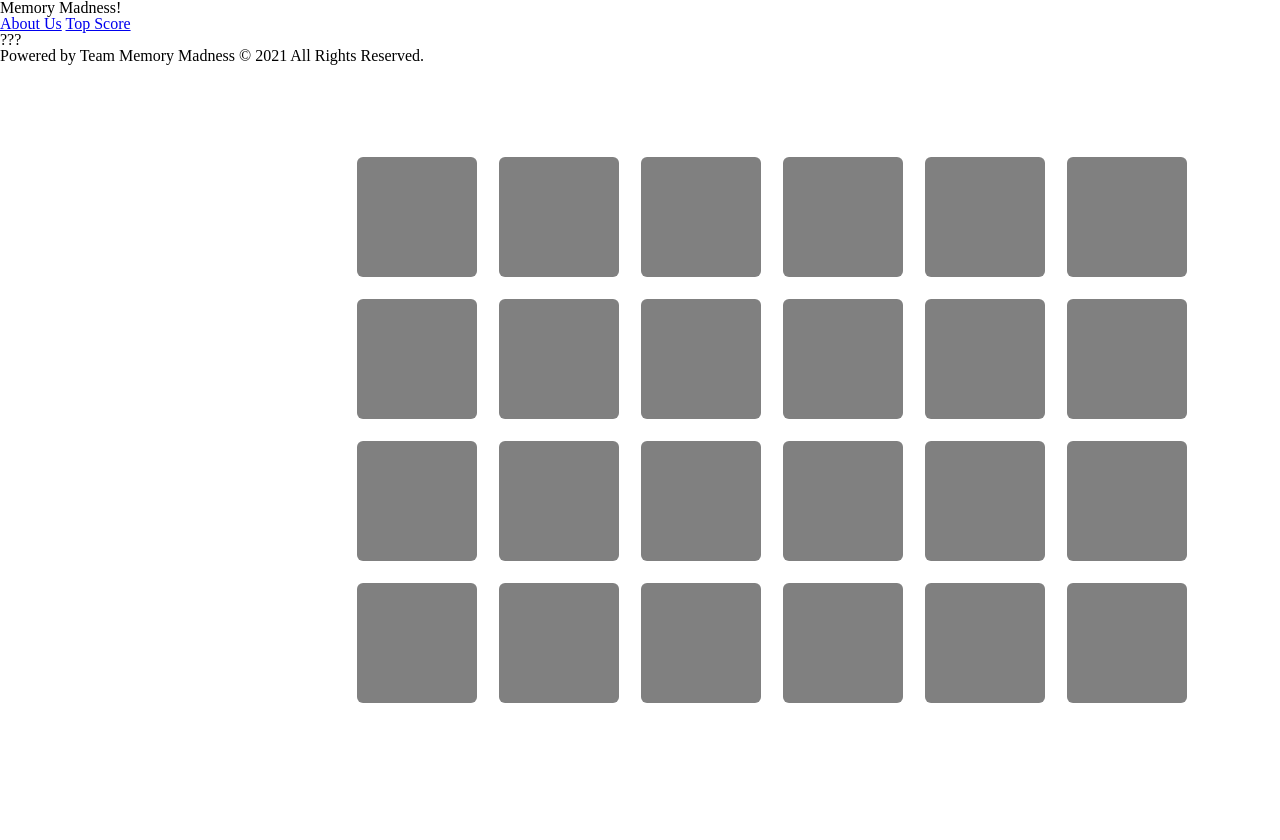
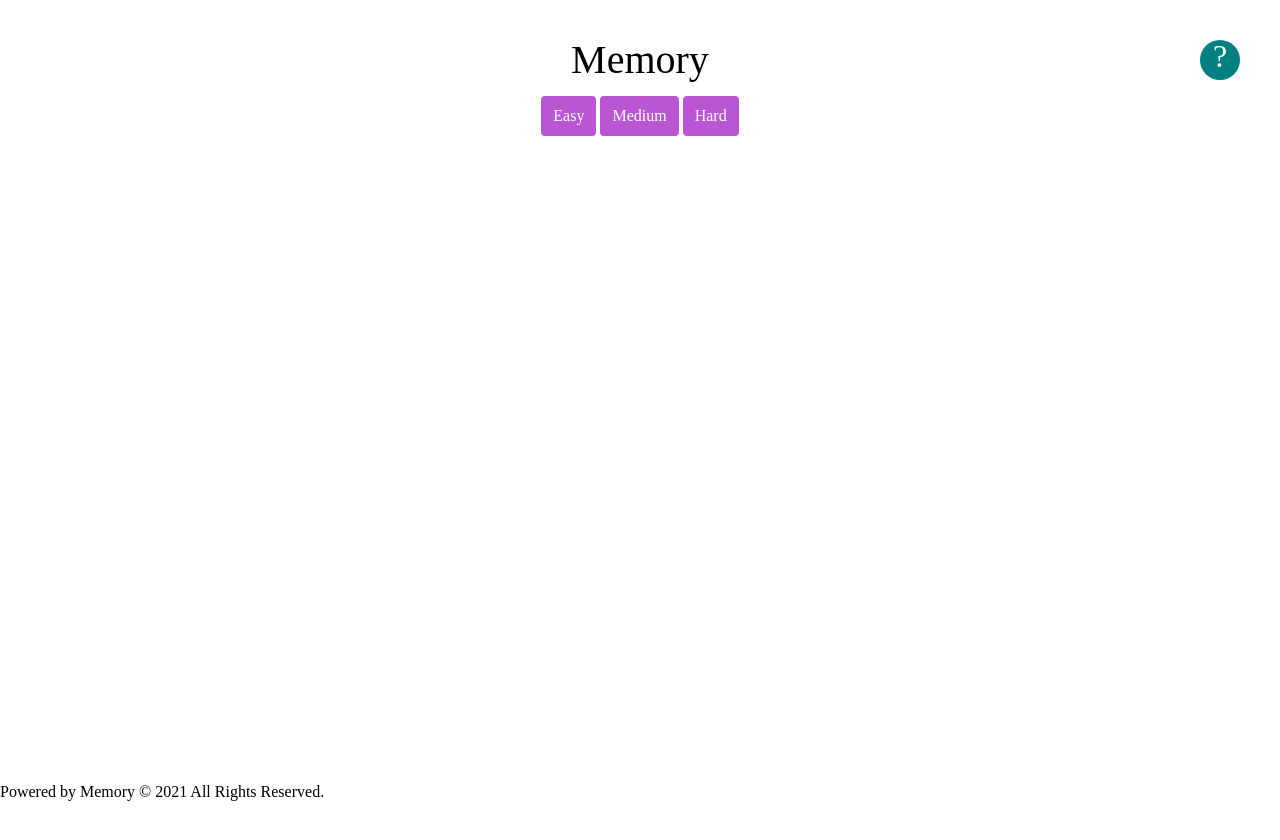
Before and after one commit to hirobius/memory-game, a plain HTML site: page index.html in a window 1280 px wide. After the commit the page ends 800 px from the top, so only its background shows below. Drawn offline with Linux system fonts and the light colour scheme.

Commit message:
difficulty select and light CSS structuring

```diff
--- a/css/styles.css
+++ b/css/styles.css
@@ -1,33 +1,69 @@
 body {
   background-color: white;
+  position: relative;
+  /* display: flex;
+  justify-content: center; */
+}
+
+h1 {
+  display: flex;
+  justify-content: center;
+  font-size: 40px;
+  margin-top: 40px;
+}
+
+#help {
+  position: fixed;
+  text-align: center;
+  border-radius: 100%;
+  font-size: 32px;
+  top: 40px;
+  right: 40px;
+  height: 40px;
+  width: 40px;
+  background-color: teal;
+  color: white;
+}
+
+#help:hover {
+
+}
+
+.nav {
+  display: inline-block;
+  margin: auto;
+}
+
+.form {
+  display: inline-block;
+  margin: auto;
+  height: 10px;
 }
 
 #card-container {
-  position: absolute;
-  top: 120px;
-  left: 25%;
-  width: 50vw;
+  top: 80px;
+  min-width: 600px;
+  width: 20vw;
   margin: auto;
-  padding: 32px;
+  padding-top: 32px;
   display: grid;
   grid-template-columns: repeat(6, 1fr);
   grid-template-rows: repeat(6, 1fr);
-  grid-gap: 12px;
+  grid-gap: 0px;
   perspective: 1000px;
+  /* border: 1px black solid; */
 }
 
 .cards {
-  display: flex;
+  display: inline-flex;
   justify-content: center;
   align-items: center;
   width: 80px;
   height: 80px;
-  border-radius: 4px;
-  padding: 20px;
   background-color: gray;
   border: none;
   border-radius: 6px;
-  margin: 5px;
+  margin: 8px;
   position: relative;
   /* box-shadow: 1px 1px 0 rgba(0, 0, 0, .3); */
   /* transform: scale(1); */
@@ -51,8 +87,24 @@ body {
   background-color: whitesmoke;
 }
 
-.incorrect {
-
+.play {
+  margin: auto;
+  display: flex;
+  justify-content: center;
+  align-content: center;
 }
 
+.play li {
+  display: inline-block;
+  margin: auto;
+  padding: 12px;
+  background-color: mediumorchid;
+  color: white;
+  border-radius: 4px;
+}
 /*  */
+
+footer {
+  position: fixed;
+  bottom: 0%;
+}
--- a/index.html
+++ b/index.html
@@ -11,22 +11,30 @@
 </head>
 
 <body>
-  <h1>Memory Madness!</h1>
+  <h1>Memory</h1>
   <header>
-    <a href="about.html">About Us</a>
-    <a href="leaderboard.html">Top Score</a>
-    <div id="help">???</div>
+    <section class="nav">
+      <!-- <a href="about.html">About Us</a> -->
+      <!-- <a href="leaderboard.html">Top Score</a> -->
+      <div id="help">?</div>
+    </section>
   </header>
-  <form id="playername submission"></form>
-  <h1 id="correct"></h1>
+  <section class="play">
+    <ul id="difficulty">
+      <li>Easy</li>
+      <li>Medium</li>
+      <li>Hard</li>
+    </ul>
+  </section>
+  <section id="form">
+    <form id="playername submission"></form>
+  </section>
   <h1 id="incorrect"></h1>
   <section id="card-container"></section>
   <script src="js/app.js"></script>
   <footer>
-    <p>Powered by Team Memory Madness &copy; 2021 All Rights Reserved.</p>
+    <p>Powered by Memory &copy; 2021 All Rights Reserved.</p>
   </footer>
 </body>
 
 </html>
-
-<!--  -->
--- a/js/app.js
+++ b/js/app.js
@@ -1,40 +1,39 @@
 'use strict';
 
-// // Functions to Create
+// let tries/moves = [];
+// let resetButton;
+// let congratulations = document.getElementById;
+// let tries = 0;
+// tries++;
+// function gameTimer();
 
-// // 1. Global Variables
-// // --- empty card array
-// let emptyCard = [];
-// // --- leaderboard array
-// let topTen = [];
-// // --- click counter
-// let clicks = [];
-// // --- timer
-// // --- reset button
+// LEADERBOARD
 
-// // 2. Create board function (rendering board)
-// // - click - play button
+// let topTenEasy = [];
+// let topTenMedium = [];
+// let topTenHard = [];
 
-// // 3. Arrange card function
-// // - click - easy/med/hard
+// let topPlayer = document.getElementById('leaderboard');
+// for (let i = 0; i < allPlayers.length; i++) {
+//   let child = document.createElement('li');
+//   let currentPlayer = allPlayers[i];
+//   child.textContent = currentPlayer.name;
+//   topPlayer.appendChild(child);
+// }
+// function topTenSorter(playerOne, playerTwo) {
+//   if (playerOne.tries > playerTwo.tries) {
+//     return -1;
+//   }
+//   if (playerOne.tries < playerTwo.tries) {
+//     return 1;
+//   }
+//   if (playerOne.tries === playerTwo.tries) {
+//     return 0;
+//   }
+// };
+// topTenSorter();
 
-// // 4. Flip card function
-// // - click - card flip
-
-// // 5. Check match/equiality function
-// // - IF INCORRECT, flip back over
-// // - remove click - card flip (IF MATCHED)
-
-// // 6. MODAL play again function
-// // - click - play button
-
-// // 7. Render to leaderboard IF IN TOP 10
-// // --- congratulations notification
-// // --- sort scores from HIGH/LOW
-
-// let moves = 0;
-// moves++;
-
+let difficulty = document.getElementById('difficulty');
 let incorrect = document.getElementById('incorrect');
 let cardContainer = document.getElementById('card-container');
 const cards = document.getElementsByClassName('cards');
@@ -83,8 +82,25 @@ new Card('tyrannosaurus-rex');
 new Card('velociraptor');
 new Card('volcano');
 
-function filledBoard() {
+function easyBoard() {
+  board = [];
+  for (let i = 0; i < 8; i++) {
+    board.push(deck[i]);
+    board.push(deck[i]);
+  }
+}
+
+function mediumBoard() {
+  board = [];
   for (let i = 0; i < 12; i++) {
+    board.push(deck[i]);
+    board.push(deck[i]);
+  }
+}
+
+function hardBoard() {
+  board = [];
+  for (let i = 0; i < 18; i++) {
     board.push(deck[i]);
     board.push(deck[i]);
   }
@@ -168,31 +184,23 @@ function cardSelected() {
   });
 }
 
-// function myFunction() {
-// var x = document.getElementById('cards');
-// if (x.style.display === 'none') {
-// x.style.display = 'block';
-// } else {
-// x.style.display = 'none';
-// }
-// }
-
-console.log(cards);
-filledBoard();
-deckShuffler();
-renderCards();
-cardSelected();
-// myFunction();
-
-
-console.log(deck);
-console.log(board);
-console.log(randomArray);
-
-//function gameTimer();
-
-
-//
-
-
-// Start by assigning properties. Google Sort Array JS MDN, find the one that sorts based on object properties
+difficulty.addEventListener('click', function (e) {
+  let difficultyChosen = e.target.textContent;
+  console.log(difficultyChosen);
+  if (difficultyChosen === 'Easy') {
+    easyBoard();
+    deckShuffler();
+    renderCards();
+    cardSelected();
+  } else if (difficultyChosen === 'Medium') {
+    mediumBoard();
+    deckShuffler();
+    renderCards();
+    cardSelected();
+  } else if (difficultyChosen === 'Hard') {
+    hardBoard();
+    deckShuffler();
+    renderCards();
+    cardSelected();
+  }
+});
```
